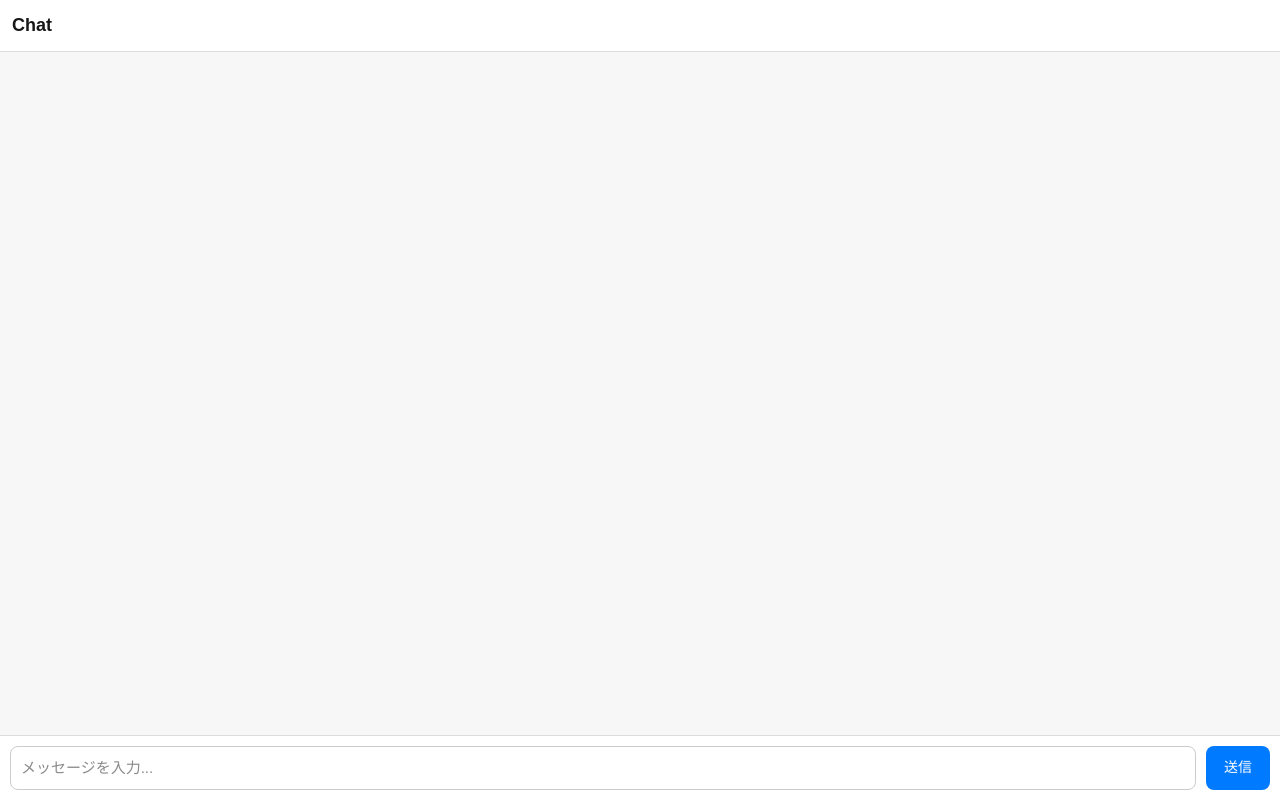
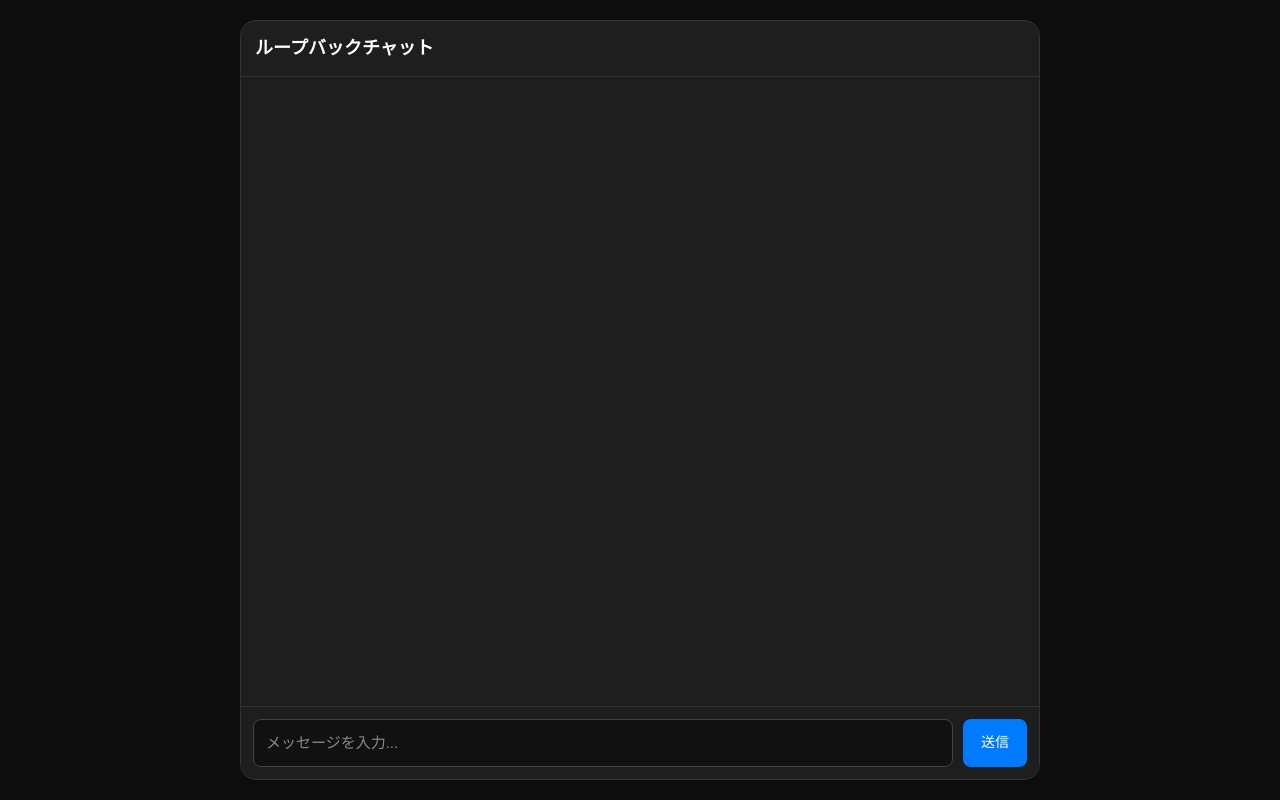
Before and after one commit to m-masayuki/dwm-chat-debug-app, a Next.js app: page / in a window 1280 px wide. Built offline with nearby package versions, Linux system fonts and the light colour scheme.

Commit message:
improve gpt format

```diff
--- a/app/page.tsx
+++ b/app/page.tsx
@@ -7,6 +7,7 @@ export default function Home() {
   const [messages, setMessages] = useState<
     { role: "user" | "bot"; text: string }[]
   >([]);
+  const [thinking, setThinking] = useState(false);
   const messagesEndRef = useRef<HTMLDivElement>(null);
 
   const scrollToBottom = () => {
@@ -15,14 +16,18 @@ export default function Home() {
 
   useEffect(() => {
     scrollToBottom();
-  }, [messages]);
+  }, [messages, thinking]);
 
   const sendMessage = async () => {
     if (!input) return;
+    const userMsg = input;
 
-    const userMsg = input;
+    // ユーザーのメッセージ追加
     setMessages((prev) => [...prev, { role: "user", text: userMsg }]);
     setInput("");
+
+    // 「…」アニメーション開始
+    setThinking(true);
 
     const res = await fetch("/api/chat", {
       method: "POST",
@@ -31,6 +36,11 @@ export default function Home() {
     });
 
     const data = await res.json();
+
+    // 「…」アニメーション停止
+    setThinking(false);
+
+    // Bot メッセージ追加
     setMessages((prev) => [...prev, { role: "bot", text: data.reply }]);
   };
 
@@ -39,28 +49,18 @@ export default function Home() {
   };
 
   return (
-    <div style={styles.container}>
-      <div style={styles.header}>Chat</div>
+    <div style={styles.root}>
+      <div style={styles.chatContainer}>
+        <div style={styles.header}>ループバックチャット</div>
 
         <div style={styles.chatArea}>
           {messages.map((msg, i) => (
-          <div
-            key={i}
-            style={{
-              ...styles.messageWrapper,
-              justifyContent: msg.role === "user" ? "flex-end" : "flex-start",
-            }}
-          >
-            <div
-              style={{
-                ...styles.message,
-                ...(msg.role === "user" ? styles.userMsg : styles.botMsg),
-              }}
-            >
-              {msg.text}
-            </div>
-          </div>
+            <MessageBubble key={i} role={msg.role} text={msg.text} />
           ))}
+
+          {/* Bot Thinking Animation */}
+          {thinking && <ThinkingBubble />}
+
           <div ref={messagesEndRef} />
         </div>
 
@@ -77,24 +77,92 @@ export default function Home() {
           </button>
         </div>
       </div>
+    </div>
   );
 }
 
+/** 吹き出しコンポーネント */
+function MessageBubble({
+  role,
+  text,
+}: {
+  role: "user" | "bot";
+  text: string;
+}) {
+  const isUser = role === "user";
+
+  return (
+    <div
+      style={{
+        ...styles.row,
+        justifyContent: isUser ? "flex-end" : "flex-start",
+      }}
+    >
+      {!isUser && <BotIcon />}
+
+      <div
+        style={{
+          ...styles.message,
+          ...(isUser ? styles.userMsg : styles.botMsg),
+        }}
+      >
+        {text}
+      </div>
+    </div>
+  );
+}
+
+/** Bot の丸アイコン */
+function BotIcon() {
+  return <div style={styles.botIcon}>🤖</div>;
+}
+
+/** 「…」アニメーション */
+function ThinkingBubble() {
+  return (
+    <div style={{ ...styles.row, justifyContent: "flex-start" }}>
+      <BotIcon />
+      <div style={styles.thinkingBubble}>
+        <span style={styles.dot1}>●</span>
+        <span style={styles.dot2}>●</span>
+        <span style={styles.dot3}>●</span>
+      </div>
+    </div>
+  );
+}
+
+//
+// ────────────────────────────────────────────
+// Styles
+// ────────────────────────────────────────────
+//
+
 const styles: Record<string, React.CSSProperties> = {
-  container: {
+  root: {
+    background: "#0D0D0D",
     height: "100vh",
     display: "flex",
+    justifyContent: "center",
+    padding: 20,
+  },
+
+  chatContainer: {
+    width: "100%",
+    maxWidth: 800,
+    background: "#1E1E1E",
+    borderRadius: 16,
+    display: "flex",
     flexDirection: "column",
-    background: "#f7f7f8",
-    fontFamily: "sans-serif",
+    overflow: "hidden",
+    border: "1px solid #333",
   },
 
   header: {
-    padding: 12,
+    padding: 14,
     fontSize: 18,
     fontWeight: "bold",
-    borderBottom: "1px solid #ddd",
-    background: "white",
+    color: "#fff",
+    borderBottom: "1px solid #333",
   },
 
   chatArea: {
@@ -103,21 +171,33 @@ const styles: Record<string, React.CSSProperties> = {
     padding: 20,
     display: "flex",
     flexDirection: "column",
+    gap: 16,
   },
 
-  messageWrapper: {
+  row: {
     display: "flex",
-    width: "100%",
-    marginBottom: 12,
+    alignItems: "flex-start",
+    gap: 10,
+  },
+
+  botIcon: {
+    width: 36,
+    height: 36,
+    borderRadius: "50%",
+    background: "#3A3A3A",
+    display: "flex",
+    alignItems: "center",
+    justifyContent: "center",
+    fontSize: 18,
+    color: "white",
   },
 
   message: {
     maxWidth: "70%",
     padding: "10px 14px",
-    borderRadius: 14,
+    borderRadius: 12,
     fontSize: 15,
-    lineHeight: "1.4",
-    boxShadow: "0 1px 2px rgba(0,0,0,0.1)",
+    lineHeight: "1.5",
   },
 
   userMsg: {
@@ -127,23 +207,39 @@ const styles: Record<string, React.CSSProperties> = {
   },
 
   botMsg: {
-    background: "white",
-    color: "#333",
+    background: "#2A2A2A",
+    color: "#ddd",
     borderBottomLeftRadius: 4,
   },
 
+  thinkingBubble: {
+    background: "#2A2A2A",
+    borderRadius: 12,
+    padding: "8px 14px",
+    display: "flex",
+    gap: 6,
+    color: "#ccc",
+    fontSize: 14,
+  },
+
+  dot1: { animation: "blink 1.4s infinite 0s" },
+  dot2: { animation: "blink 1.4s infinite 0.2s" },
+  dot3: { animation: "blink 1.4s infinite 0.4s" },
+
   inputBar: {
     display: "flex",
-    padding: 10,
-    borderTop: "1px solid #ddd",
-    background: "white",
+    padding: 12,
+    borderTop: "1px solid #333",
+    background: "#1E1E1E",
   },
 
   input: {
     flex: 1,
-    padding: 10,
+    padding: 12,
     borderRadius: 8,
-    border: "1px solid #ccc",
+    border: "1px solid #444",
+    background: "#111",
+    color: "#fff",
     marginRight: 10,
     fontSize: 15,
   },
@@ -158,3 +254,16 @@ const styles: Record<string, React.CSSProperties> = {
     fontSize: 14,
   },
 };
+
+/* グローバルCSSアニメーション挿入用 */
+if (typeof document !== "undefined") {
+  const style = document.createElement("style");
+  style.innerHTML = `
+    @keyframes blink {
+      0% { opacity: 0.1; }
+      20% { opacity: 1; }
+      100% { opacity: 0.1; }
+    }
+  `;
+  document.head.appendChild(style);
+}
```
Lines whose indentation alone changed are shown as unchanged.
